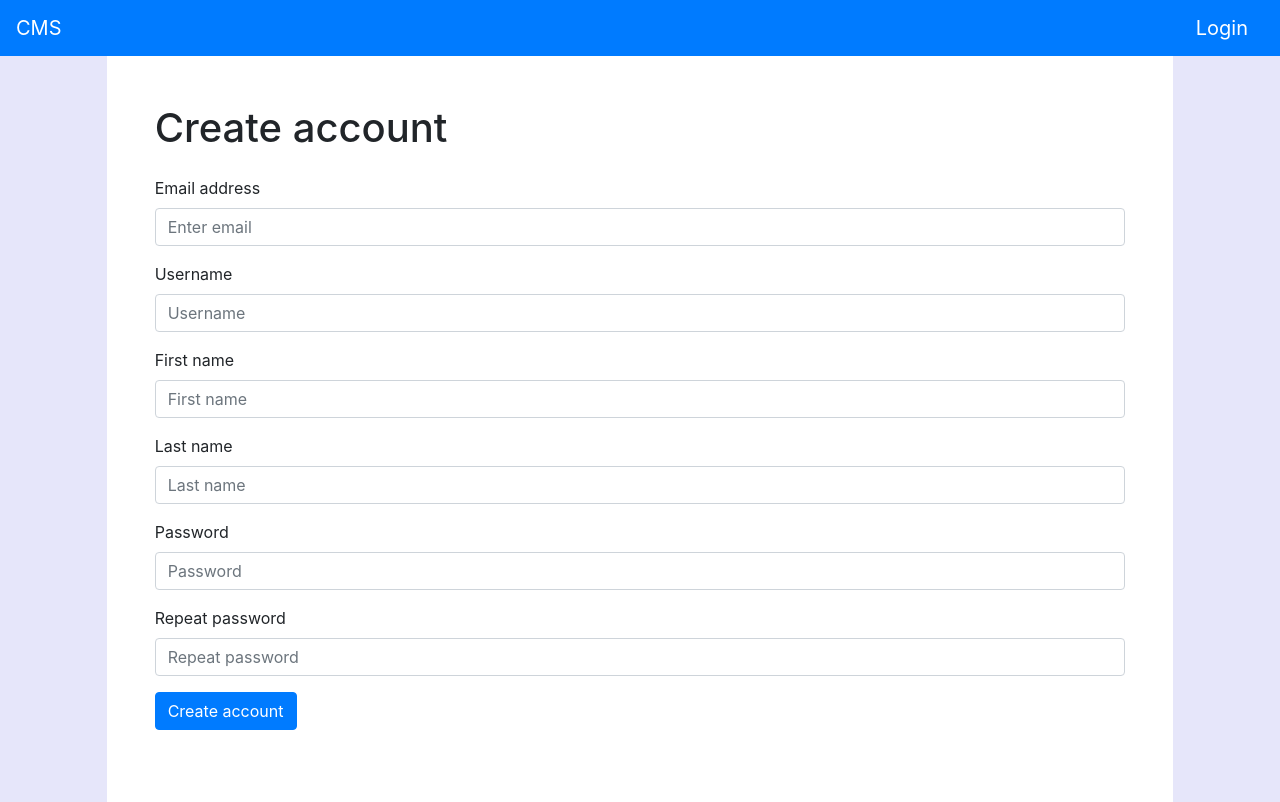
After one commit to RolandMcDoland/ContentManagmentSystem, a Django app: page /account/register in a window 1280 px wide. The commit adds this page. Run offline with Django 3.2, Linux system fonts and the light colour scheme; some libraries are stand-ins or nearby versions.

Commit message:
Add creating, editing, deleting users

```diff
--- /dev/null
+++ b/cmsapp/templates/account/register.html
@@ -0,0 +1,33 @@
+{% extends "base_generic.html" %}
+
+{% block content %}
+    <h1>Create account</h1>
+    <form method="post" class="my-4" action="{% url 'cmsapp:create_account' %}">
+        {% csrf_token %}
+        <div class="form-group">
+            <label for="email">Email address</label>
+            <input type="email" class="form-control" id="email" name="email" placeholder="Enter email">
+        </div>
+        <div class="form-group">
+            <label for="username">Username</label>
+            <input type="text" class="form-control" id="username" name="username" placeholder="Username">
+        </div>
+        <div class="form-group">
+            <label for="first_name">First name</label>
+            <input type="text" class="form-control" id="first_name" name="first_name" placeholder="First name">
+        </div>
+        <div class="form-group">
+            <label for="last_name">Last name</label>
+            <input type="text" class="form-control" id="last_name" name="last_name" placeholder="Last name">
+        </div>
+        <div class="form-group">
+            <label for="password1">Password</label>
+            <input type="password" class="form-control" id="password1" name="password1" placeholder="Password">
+        </div>
+        <div class="form-group">
+            <label for="password2">Repeat password</label>
+            <input type="password" class="form-control" id="password2" name="password2" placeholder="Repeat password">
+        </div>
+        <input class="btn btn-primary" type="submit" value="Create account" />
+    </form>
+{% endblock %}
--- a/cmsapp/templates/management/user_list.html
+++ b/cmsapp/templates/management/user_list.html
@@ -18,8 +18,8 @@
                     <tr>
                         <td>{{ user.username }}</td>
                         <td>{{ user.role }}</td>
-                        <td><button class="btn btn-primary btn-sm">Edit</button></td>
-                        <td><button class="btn btn-danger btn-sm">Delete</button></td>
+                        <td><a class="btn btn-primary btn-sm" href="{% url 'cmsapp:user_edit' user.id %}">Edit</a></td>
+                        <td><a class="btn btn-danger btn-sm" href="{% url 'cmsapp:user_delete' user.id %}">Delete</a></td>
                     </tr>
                 {% endfor %}
             {% endif %}
--- a/cmsapp/urls.py
+++ b/cmsapp/urls.py
@@ -8,9 +8,14 @@ urlpatterns = [
     path('manage/articles', views.article_list, name='article_list'),
     path('manage/comments', views.comment_list, name='comment_list'),
     path('manage/users', views.user_list, name='user_list'),
+    path('manage/users/edit/<int:user_id>', views.user_edit, name='user_edit'),
+    path('manage/users/edit/save/<int:user_id>', views.user_save, name='user_save'),
+    path('manage/users/delete/<int:user_id>', views.user_delete, name='user_delete'),
     path('manage/articles/new', views.article_new, name='article_new'),
     path('manage/articles/new/save', views.article_save, name='article_save'),
     path('account/login', views.custom_login, name='login'),
+    path('account/register', views.custom_register, name='register'),
     path('account/logout', views.custom_logout, name='logout'),
     path('account/authentication', views.custom_authentication, name='authentication'),
+    path('account/createaccount', views.custom_create_account, name='create_account'),
 ]
--- a/cmsapp/views.py
+++ b/cmsapp/views.py
@@ -1,6 +1,7 @@
-from django.shortcuts import render, redirect
+from django.shortcuts import render, redirect, get_object_or_404
 from django.http import HttpResponse, HttpResponseRedirect
 from django.contrib.auth import authenticate, login, logout
+from django.contrib.auth.models import Group
 
 from .models import Article, Comment, User
 
@@ -29,10 +30,33 @@ def user_list(request):
         temp_users = User.objects.order_by('id')
         users = []
         for u in temp_users:
-            users.append({'username': u.username, 'role': 'admin'})
+            users.append({'id': u.id,
+                          'username': u.username,
+                          'role': u.groups.first() if u.groups.count() > 0 else ''})
 
         return render(request, 'management/user_list.html', {'users': users})
     return render(request, 'bad_permission.html')
+
+
+def user_edit(request, user_id):
+    u = get_object_or_404(User, pk=user_id)
+    user = {'id': u.id, 'username': u.username, 'group': u.groups.first() if u.groups.count() > 0 else ''}
+    groups = Group.objects.all()
+    return render(request, 'management/user_edit.html', {'edit_user': user, 'groups': groups})
+
+
+def user_save(request, user_id):
+    user = get_object_or_404(User, pk=user_id)
+    user.groups.clear()
+    gr = request.POST.get('selected_group')
+    user.groups.set([gr])
+    return redirect('cmsapp:user_list')
+
+
+def user_delete(request, user_id):
+    u = get_object_or_404(User, pk=user_id)
+    u.delete()
+    return redirect('cmsapp:user_list')
 
 def article_new(request):
     return render(request, 'management/article_new.html')
@@ -62,3 +86,31 @@ def custom_authentication(request):
         return HttpResponseRedirect('/')
     else:
         return render(request, 'account/login.html', {'error': True})
+
+
+def custom_register(request):
+    if request.user.is_authenticated:
+        return HttpResponseRedirect('/')
+    else:
+        return render(request, 'account/register.html')
+
+
+def custom_create_account(request):
+    if request.user.is_authenticated:
+        return HttpResponseRedirect('/')
+    else:
+        email = request.POST.get('email')
+        username = request.POST.get('username')
+        fname = request.POST.get('first_name')
+        lname = request.POST.get('last_name')
+        pass1 = request.POST.get('password1')
+        pass2 = request.POST.get('password2')
+
+        if pass1 == pass2:
+            user = User.objects.create_user(username=username, email=email, password=pass1)
+            user.first_name = fname
+            user.last_name = lname
+            user.groups.set([3])    # id=3 -> User group
+            user.save()
+
+        return render(request, 'account/register.html')
```
Also changed, not shown: cmsapp/templates/account/login.html (+4 -4 lines), cmsapp/templates/management/user_edit.html (added, +25 -0 lines), cmsapp/migrations/0002_initial_data.py (added).
